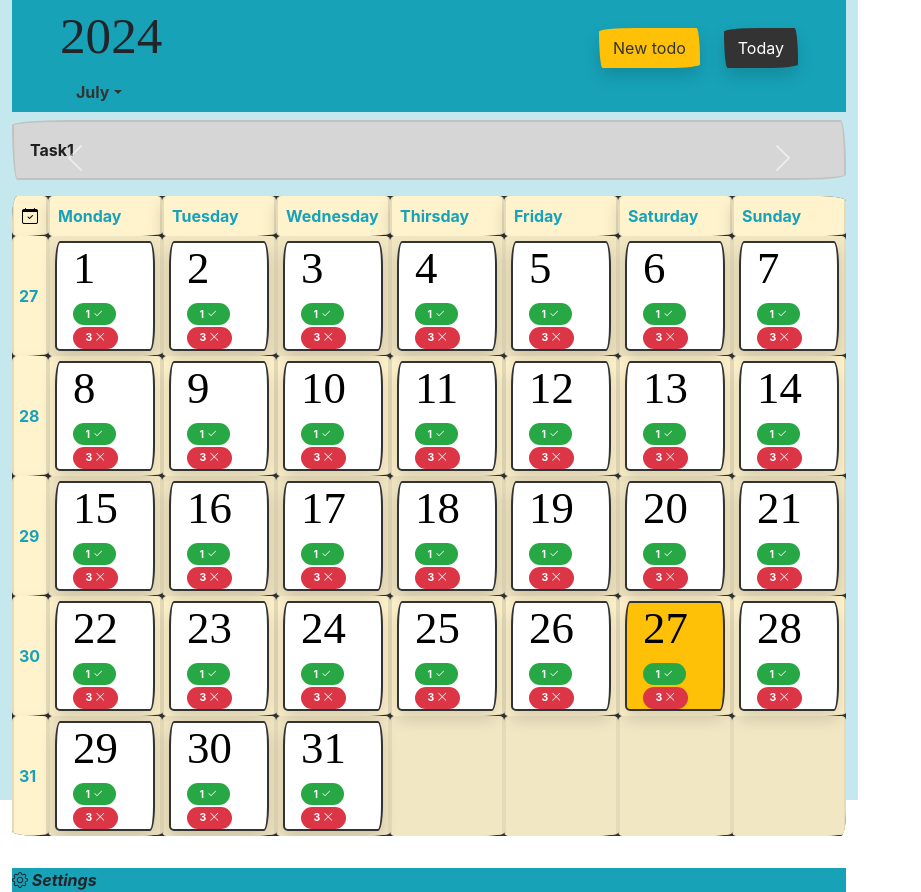
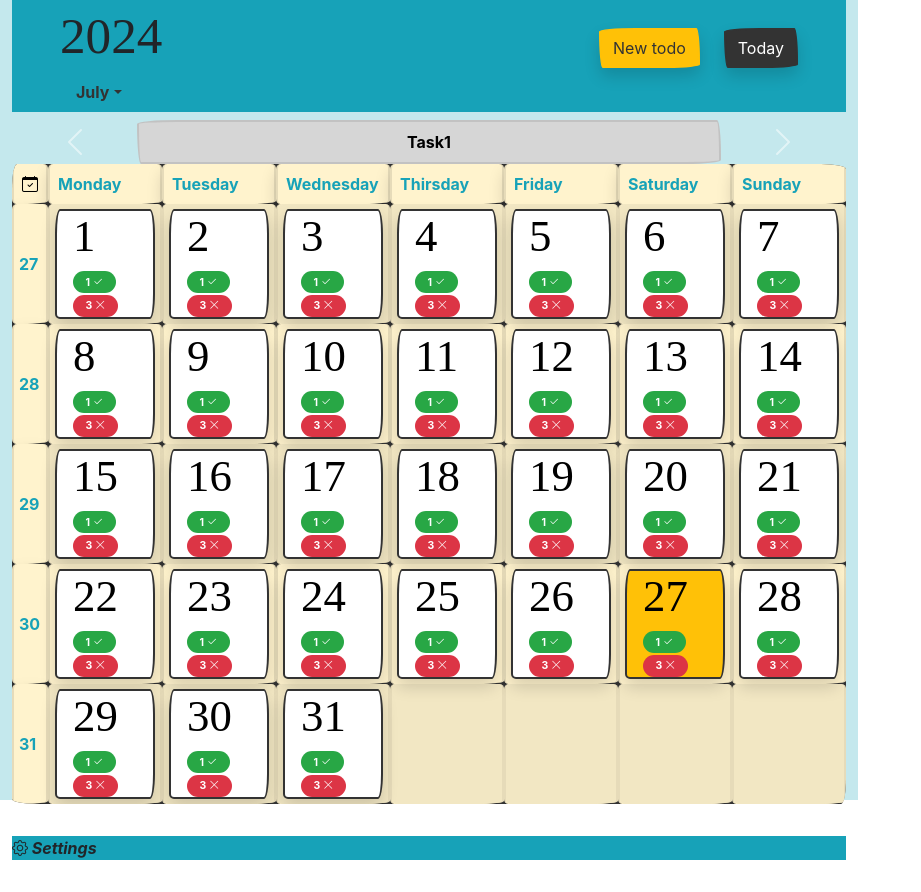
Before and after one commit to rucsna/CheckMate, a React (Vite) app in the folder CheckMateClient/: page / in a window 1280 px wide. Shown: the whole page, without its empty margins (0-921 px from the left). After the commit the page ends 860 px from the top, so only its background shows below. Built offline with nearby package versions, Linux system fonts and the light colour scheme; a web font is replaced by a local one.

Commit message:
feat: add css to change predefined view

```diff
--- a/CheckMateClient/src/App.css
+++ b/CheckMateClient/src/App.css
@@ -24,7 +24,27 @@
     height: 110px;
     width: 100px;
     display: flex;
-    align-items: left;
+    align-items: center;
     justify-content: center;
     font-size: 14px;
 }
+
+.carousel-item-content {
+    display: flex;
+    align-items: center;
+    justify-content: center;
+    font-size: 1rem;
+    color: black;
+    width: 70%;
+    margin: auto;
+    padding: 0.5rem 1rem;
+}
+
+.month-dropdown .dropdown-toggle::after {
+    display: none;
+}
+
+.month-dropdown .dropdown-toggle::before {
+    display: inline-flex;
+    align-items: center;
+}
```
